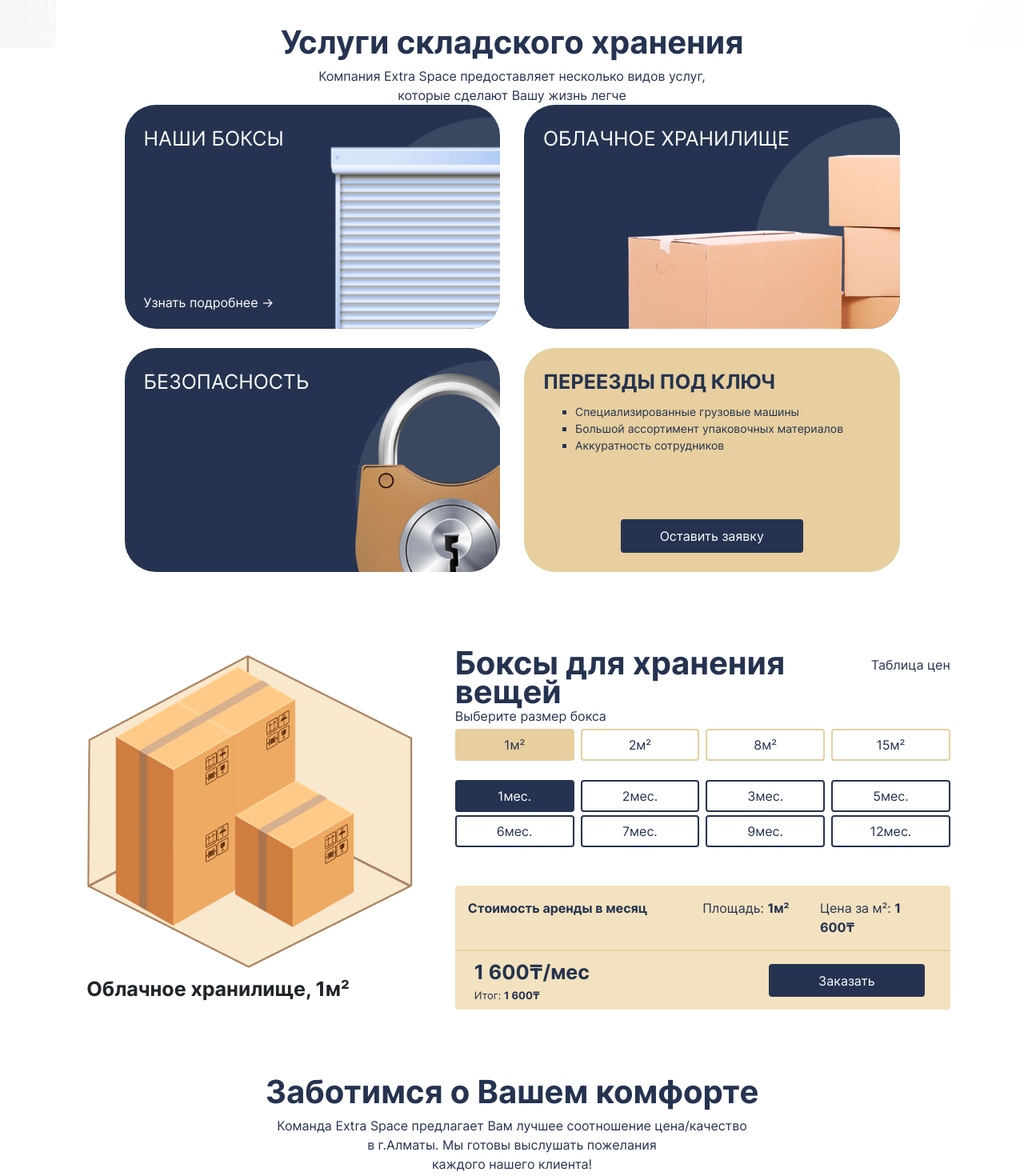
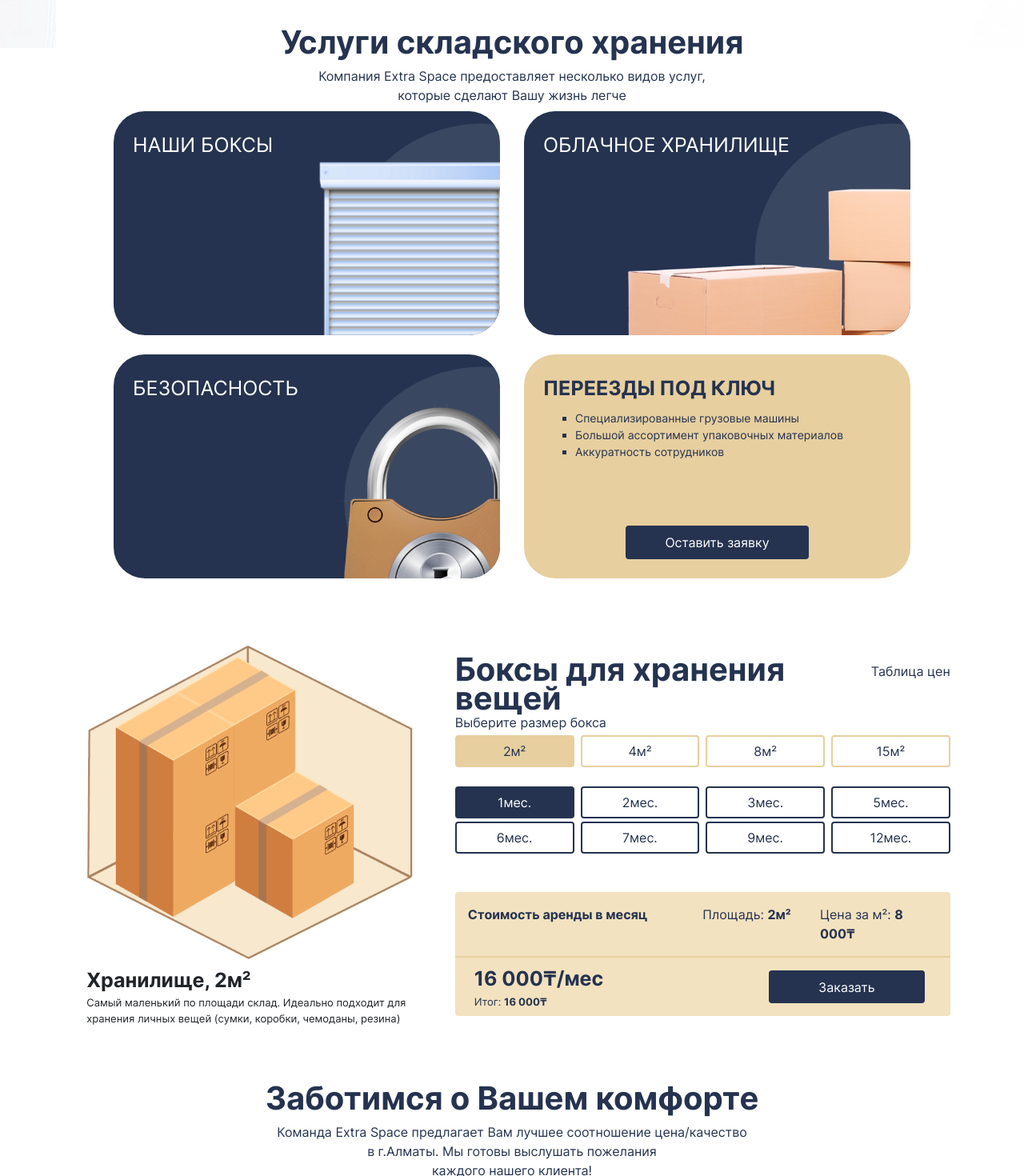
Before and after one commit to SafeLogos/ExtraSpace.UI, an Angular app: page / in a window 1280 px wide. Shown: the part 1140-2610 px from the top of the page at 80% size. Built offline with nearby package versions, Linux system fonts and the light colour scheme.

Commit message:
Ildar changes

```diff
--- a/src/app/app.module.ts
+++ b/src/app/app.module.ts
@@ -5,12 +5,14 @@ import { AppRoutingModule } from './app-routing.module';
 import { AppComponent } from './app.component';
 import { HomeComponent } from './components/home/home.component';
 import { KztCurrencyPipe } from './pipes/kzt-currency.pipe';
+import { SafePipe } from './pipes/safe.pipe';
 
 @NgModule({
   declarations: [
     AppComponent,
     HomeComponent,
-    KztCurrencyPipe
+    KztCurrencyPipe,
+    SafePipe
   ],
   imports: [
     BrowserModule,
--- a/src/app/components/home/home.component.css
+++ b/src/app/components/home/home.component.css
@@ -66,20 +66,47 @@ img.boxes-image {
     width: 90%;
 }
 
+.service-element{
+    overflow: hidden;
+}
+
+.service-element-view{
+    border-radius: 39px;
+    overflow: hidden;
+}
+
 .service-element-content {
-    border-radius: 39px;
     background-image: url("../../../assets/images/services-background.png");
     height: 280px;
     overflow: hidden;
 }
 
-.has-add-info{
+.service-element-content:hover .service-element-add-info{
+    margin-left: 1.5rem;
+}
+
+.service-element-content > img{
+    height: 150%;
+}
+
+.service-element-content-slide{
+    /*background-image: url("../../../assets/images/why-background.png");*/
+    background-image: none;
+    background-color: var(--second-color);
+}
+
+.service-slide-container{
+    width: 200%;
+    display: flex;
+    transform: translateX(-50%);
+    transition: 0.3s;
+}
+
+.service-slide-container:hover{
+    transform: translateX(0%);
     cursor: pointer;
 }
 
-.service-element-content:hover .service-element-add-info{
-    margin-left: 1.5rem;
-}
 
 .service-element-title{
     color: white;
@@ -91,16 +118,13 @@ img.boxes-image {
     transition: 0.3s;
 }
 
-.service-element-content > img{
-    height: 150%;
-}
 
 .service-element:nth-of-type(1) img, .service-element:nth-of-type(3) img{
-    transform: translate(100%, -60%);
+    transform: translate(100%, -0%);
 }
 
 .service-element:nth-of-type(2) img{
-    transform: translate(25%, -60%);
+    transform: translate(25%, -0%);
 }
 
 .service-last-element-content{
@@ -152,3 +176,16 @@ img.boxes-image {
 /* .about-inner {
     background-image: url("../../../assets/images/about/about-main.png");
 } */
+
+.address-light {
+    background-color: #f5e9d1;
+}
+
+.modal {
+
+}
+
+.modal-content {
+    width: 100%;
+
+}
--- a/src/app/components/home/home.component.html
+++ b/src/app/components/home/home.component.html
@@ -1,3 +1,25 @@
+<div class="modal fade" id="call-modal" tabindex="-1" role="dialog" aria-labelledby="exampleModalLongTitle" aria-hidden="true">
+  <div class="modal-dialog" role="document">
+    <div class="modal-content">
+      <p class="lg-text first-color"><b>Заказать звонок</b></p>
+
+      <p>Ваше имя</p>
+      <input class ="w-50" type="text">
+
+      <p>Номер телефона</p>
+      <input class ="w-50" type="text">
+
+      <p>Комментарии</p>
+
+
+      <div class="modal-footer">
+        <button type="button" class="btn btn-secondary" data-dismiss="modal">Close</button>
+        <button type="button" class="btn btn-primary">Save changes</button>
+      </div>
+    </div>
+  </div>
+</div>
+
 <div class="welcome d-flex">
   <div class="left-welcome w-50">
     <div class="left-welcome-navbar">
@@ -42,7 +64,7 @@
           <p class="text-white mb-0" style="font-size:23px;font-weight: 300;">+7 (775) 728 61 48</p>
           <p class="text-white text-right mb-0" style="margin-top:-7px; font-size:12px;">Заказать звонок</p>
         </div>
-        <button type="button" class="es-btn es-second-btn-outline es-btn-color-white ml-4 px-5 py-2"> Сдать вещи</button>
+        <button type="button" class="es-btn es-second-btn-outline es-btn-color-white ml-4 px-5 py-2" data-toggle="modal" data-target="#call-modal"> Сдать вещи</button>
       </div>
     </div>
 
@@ -57,7 +79,7 @@
   </div>
 </div>
 
-<div class="why-extraspace d-flex mt-5">
+<div class="why-extraspace d-flex mt-5" id="why-extraspace">
   <div class="left-why-extraspace w-50">
     <div class="row">
       <div class="why-image-element col-6" *ngFor="let wi of whyImages">
@@ -88,15 +110,27 @@
   <p class="text-center first-color">Компания Extra Space предоставляет несколько видов услуг, <br /> которые сделают
     Вашу жизнь легче</p>
 
-  <div class="container">
+  <div class="containe mt-2">
     <div class="service-elements row m-auto">
-      <div class="service-element col-6 mb-4" *ngFor="let service of services;"
-        (click)="smoothScroll(service.additionalInfoLink)">
-        <div class="service-element-content p-4" [class.has-add-info]="service.additionalInfoLink">
-          <p class="service-element-title mb-0">{{service.title}}</p>
-          <div class="h-75"></div>
-          <p *ngIf="service.additionalInfoLink" class="service-element-add-info text-white">Узнать подробнее &#8594;</p>
-          <img [src]="service.img" alt="service">
+      <div class="service-element col-6 mb-4"  *ngFor="let service of services;">
+        <div class="service-element-view">
+          <div class="service-slide-container">
+
+            <div class="service-element-content service-element-content-slide p-4 w-50">
+              <p class="service-element-title first-color mb-0"><b>{{service.title}}</b></p>
+              <ul class="first-color mt-2">
+                <li>{{ service.slideInfo[0] }}</li>
+                <li>{{ service.slideInfo[1] }}</li>
+                <li>{{ service.slideInfo[2] }}</li>
+              </ul>
+            </div>
+
+            <div class="service-element-content p-4 w-50">
+              <p class="service-element-title mb-0">{{service.title}}</p>
+              <img [src]="service.img" alt="service">
+            </div>
+
+          </div>
         </div>
       </div>
 
@@ -124,7 +158,8 @@
     <div>
       <img class="w-100" [class.d-none]="activePreorderSize != p.size" *ngFor="let p of preorders" [src]="p.src"
         alt="preorder">
-      <p class="md-text mt-2"><b>Облачное хранилище, {{activePreorderSize}}м²</b></p>
+      <p class="md-text mt-2"><b>Xранилище, {{activePreorderSize}}м²</b></p>
+      <p class="sm-text"> {{ activeDescription }}</p>
     </div>
   </div>
 
@@ -137,7 +172,7 @@
     <div class="size-buttons d-flex">
       <button class="es-btn mr-2 w-25"
         [ngClass]="{'es-second-btn-outline': size.size != activePreorderSize, 'es-second-btn': size.size == activePreorderSize}"
-        *ngFor="let size of preorders" (click)="activePreorderSize = size.size">{{size.size}}м²</button>
+        *ngFor="let size of preorders" (click)="activePreorderSize = size.size; activeSquarePrice = size.squarePrice; activeDescription = size.description">{{size.size}}м²</button>
     </div>
 
     <div class="month-buttons mt-4">
@@ -152,12 +187,12 @@
       <div class="preorder-calculator-head d-flex p-3">
         <p class="w-50"><b> Стоимость аренды в месяц</b></p>
         <p class="w-25">Площадь: <b>{{activePreorderSize}}м²</b></p>
-        <p class="w-25">Цена за м²: <b>{{1600 | kztCurrency:'int'}}</b></p>
+        <p class="w-25">Цена за м²: <b>{{activeSquarePrice | kztCurrency:'int'}}</b></p>
       </div>
       <div class="preorder-calculator-footer d-flex p-2 px-4">
         <div>
-          <p class="md-text"><b>{{(activePreorderSize * 1600) | kztCurrency:'int'}}/мес</b></p>
-          <p class="sm-text">Итог: <b>{{(activePreorderSize * activeMonth * 1600) | kztCurrency:'int'}}</b></p>
+          <p class="md-text"><b>{{(activePreorderSize * activeSquarePrice)|kztCurrency:'int'}}/мес</b></p>
+          <p class="sm-text">Итог: <b>{{(activePreorderSize * activeMonth * activeSquarePrice) | kztCurrency:'int'}}</b></p>
         </div>
         <button class="es-btn es-first-btn m-2">Заказать</button>
       </div>
@@ -165,7 +200,7 @@
   </div>
 </div>
 
-<div class="care">
+<div class="care" id="care">
   <div class="services-mobile p-4"></div>
   <p class="text-center first-color lg-text"> <b>Заботимся о Вашем комфорте </b></p>
   <p class="text-center first-color">Команда Extra Space предлагает Вам лучшее соотношение цена/качество <br /> в
@@ -195,7 +230,7 @@
   </div>
 </div>
 
-<div class="about mt-5">
+<div class="about mt-5" id="about">
   <div class="about-mobile p-4"></div>
   <div class="about-inner secondary-background-color d-flex align-items-center ">
     <div class="left-about text-right mr-5">
@@ -215,7 +250,7 @@
   </div>
 </div>
 
-<div class="our-clients mt-5">
+<div class="our-clients mt-5" id="our-clients">
   <div class="p-4">
     <p class="lg-text first-color text-center"><b>Наши клиенты</b></p>
     <p class="first-color text-center">Нам доверяют представители различных сфер бизнеса и мы очень ценим их доверие</p>
@@ -228,4 +263,108 @@
 </div>
 
 
-<iframe style="visibility: hidden;" src="https://yandex.ru/map-widget/v1/?um=constructor%3A941acd588a8f41d333e3ae6e97cf64fa752e3a5c5f246bb49e78782d04a74c61&amp;source=constructor" width="500" height="400" frameborder="0"></iframe>
+<div class="addresses" id="addresses">
+  <div class="addresses-mobile p-4"></div>
+  <div class="address d-flex">
+    <div class="address-left first-background-color p-4">
+      <p class="md-text text-white h-50">Алматы, ул.Абиша <br> Кекилбайулы 270, блок 4, <br> ЖК “Mega Towers”</p>
+      <div class="row mt-4" >
+        <div class="col-6 mb-3">
+          <p class="first-color-light">РЕЖИМ РАБОТЫ</p>
+          <p class="dark-white-color">Склад: круглосуточно</p>
+          <p class="dark-white-color">Офис: пн-пт с 09:00 до 20:00</p>
+        </div>
+
+        <div class="col-6 mb-3">
+          <p class="first-color-light">ТЕЛЕФОН</p>
+          <p class="dark-white-color">+7 (775) 728 61 48</p>
+          <p class="dark-white-color">+7 (747) 856 56 62</p>
+        </div>
+
+        <div class="col-6 my-3">
+          <p class="first-color-light">E-MAIL</p>
+          <p class="dark-white-color">example@info.kz</p>
+        </div>
+
+        <div class="col-6 my-3">
+          <p class="first-color-light">WHATSAPP</p>
+          <p class="dark-white-color">+7 (777) 295 00 55</p>
+        </div>
+      </div>
+    </div>
+    <div class="address-right">
+      <iframe src="https://yandex.ru/map-widget/v1/?um=constructor%3A941acd588a8f41d333e3ae6e97cf64fa752e3a5c5f246bb49e78782d04a74c61&amp;source=constructor" width="500" height="400" frameborder="0"></iframe>
+    </div>
+  </div>
+
+  <div class="address d-flex mt-2">
+    <div class="address-left address-light p-4">
+      <p class="md-text first-color h-50">Алматы, Касымова 32, <br> ЖК “Есентай”</p>
+      <div class="row mt-4" >
+        <div class="col-6 mb-3">
+          <p class="first-color-light">РЕЖИМ РАБОТЫ</p>
+          <p class="first-color">Склад: круглосуточно</p>
+          <p class="first-color">Офис: пн-пт с 09:00 до 20:00</p>
+        </div>
+
+        <div class="col-6 mb-3">
+          <p class="first-color-light">ТЕЛЕФОН</p>
+          <p class="first-color">+7 (775) 728 61 48</p>
+          <p class="first-color">+7 (747) 856 56 62 </p>
+        </div>
+
+        <div class="col-6 my-3">
+          <p class="first-color-light">E-MAIL</p>
+          <p class="first-color">example@info.kz</p>
+        </div>
+
+        <div class="col-6 my-3">
+          <p class="first-color-light">WHATSAPP</p>
+          <p class="first-color">+7 (777) 295 00 55</p>
+        </div>
+      </div>
+    </div>
+    <div class="address-right">
+      <iframe src="https://yandex.ru/map-widget/v1/?um=constructor%3A5e2e2165f3823a1220eb9e5da065970bed5849e68dcd23af0ab717d6c90a4936&amp;source=constructor"  width="500" height="400" frameborder="0"></iframe>
+    </div>
+  </div>
+</div>
+
+<div class="footer mt-5 d-flex">
+  <div class="footer-logo m-5">
+    <img src="../../../assets/images/about/logo-big.png" alt="about-main" style="width: 55%;">
+  </div>
+
+  <div class="anchors d-flex">
+    <div class="col-6 mr-5">
+      <a class="first-color animated-footer-link p-2 d-block" (click)="smoothScroll('#why-extraspace')">Преимущества</a>
+      <a class="first-color animated-footer-link p-2 d-block" (click)="smoothScroll('#services')">Услуги</a>
+      <a class="first-color animated-footer-link p-2 d-block" (click)="smoothScroll('#preorders')">Боксы</a>
+      <a class="first-color animated-footer-link p-2 d-block" (click)="smoothScroll('#care')">Галерея</a>
+    </div>
+    <div class="col-6 mr-5">
+      <a class="first-color animated-footer-link p-2 d-block" (click)="smoothScroll('#about')">О нас</a>
+      <a class="first-color animated-footer-link p-2 d-block" (click)="smoothScroll('#our-clients')">Клиенты</a>
+      <a class="first-color animated-footer-link p-2 d-block" (click)="smoothScroll('#addresses')">Адреса</a>
+    </div>
+  </div>
+
+  <div class="footer-contacts pl-5">
+    <div class="footer-phone d-flex">
+      <div class="footer-circle">
+        <i class="fa fa-phone text-white mt-2"></i>
+      </div>
+      <p class="pl-2 first-color"><b>+7(775) 728 61 48</b></p>
+      <p></p>
+    </div>
+
+    <div class="footer-instagram d-flex mt-3">
+      <div class="footer-circle">
+        <i class="fa fa-instagram text-white mt-2"></i>
+      </div>
+      <a href="https://www.instagram.com/extraspace.kz/" target="_blank" class="pl-2 first-color animated-footer-link"><b>@extraspace.kz</b></a>
+    </div>
+  </div>
+
+
+</div>
--- a/src/app/components/home/home.component.ts
+++ b/src/app/components/home/home.component.ts
@@ -17,18 +17,21 @@ export class HomeComponent implements OnInit {
   ]
 
   services: any[] = [
-    {  title:'Наши боксы', img: '../../../assets/images/services/door.png', additionalInfoLink: '#preorders'},
-    {  title:'Облачное хранилище', img: '../../../assets/images/services/boxes.png', additionalInfoLink: null},
-    {  title:'Безопасность', img: '../../../assets/images/services/lock.png', additionalInfoLink: null},
+    {  title:'Наши боксы', img: '../../../assets/images/services/door.png', slideInfo: ['Сухие отопляемые хранилища','Проветриваемые вентялицией','Удобное центральное расположение складов']},
+    {  title:'Облачное хранилище', img: '../../../assets/images/services/boxes.png', slideInfo: ['Цена только за тот объём, который храните', 'Дешевле в разы обычных хранилищ', 'Неограниченное место']},
+    {  title:'Безопасность', img: '../../../assets/images/services/lock.png', slideInfo: ['Видеонаблюдение', 'Охрана 24/7', 'Биометрические замки']},
   ]
 
   preorders: any[] = [
-    { src: '../../../assets/images/orders-description/1_order.png', size: 1 },
-    { src: '../../../assets/images/orders-description/2_order.png', size: 2 },
-    { src: '../../../assets/images/orders-description/3_order.png', size: 8 },
-    { src: '../../../assets/images/orders-description/4_order.png', size: 15 }
+    { src: '../../../assets/images/orders-description/1_order.png', size: 2, squarePrice: 8000, description: 'Самый маленький по площади склад. Идеально подходит для хранения личных вещей (сумки, коробки, чемоданы, резина)' },
+    { src: '../../../assets/images/orders-description/2_order.png', size: 4, squarePrice: 7500, description: 'Самый маленький по площади склад. Идия личных вещей (сумки, коробки, чемоданы, резина)'},
+    { src: '../../../assets/images/orders-description/3_order.png', size: 8, squarePrice: 7000, description: 'Самый маленькийо подходит для хранения личных вещей (сумки, коробки, чемоданы, резина)' },
+    { src: '../../../assets/images/orders-description/4_order.png', size: 15,squarePrice: 6500, description: 'Самый маленький по площади склад. Идеально пощей (сумки, коробки, чемоданы, резина)' }
   ]
-  activePreorderSize: number = 1;
+
+  activeDescription: string = 'Самый маленький по площади склад. Идеально подходит для хранения личных вещей (сумки, коробки, чемоданы, резина)';
+  activeSquarePrice: number = 8000;
+  activePreorderSize: number = 2;
 
   careImages: any[] = [
     [
--- /dev/null
+++ b/src/app/pipes/safe.pipe.ts
@@ -0,0 +1,12 @@
+import { Pipe, PipeTransform } from '@angular/core';
+import { DomSanitizer} from '@angular/platform-browser';
+
+@Pipe({
+  name: 'safe'
+})
+export class SafePipe implements PipeTransform {
+  constructor(private sanitizer: DomSanitizer) {}
+  transform(url) {
+    return this.sanitizer.bypassSecurityTrustResourceUrl(url);
+  }
+}
--- a/src/styles.css
+++ b/src/styles.css
@@ -1,8 +1,10 @@
 :root{
     --first-color: #253350;
-    --first-color-light: #444f64;
+    --first-color-light: #9299a7;
     --second-color: #E7CF9F;
     --second-color-light: #f3e2bf;
+
+    --dark-white: #e9ecf5;
 }
 
 @font-face {
@@ -37,7 +39,11 @@ p{
 }
 
 .first-color {
-    color: var(--first-color);
+    color: var(--first-color)!important;
+}
+
+.first-color-light {
+    color: var(--first-color-light);
 }
 
 .secondary-background-color {
@@ -50,6 +56,10 @@ p{
 
 .second-color {
     color: var(--second-color);
+}
+
+.dark-white-color{
+    color: var(--dark-white);
 }
 
 .md-icon{
@@ -77,3 +87,29 @@ p{
 .animated-link:hover{
     background-color: rgba(0, 0, 0, 0.1);
 }
+
+.footer-contacts > p {
+    font-size: 21px;
+    /* color:var(--first-color); */
+}
+
+.animated-footer-link{
+    cursor: pointer;
+}
+
+.animated-footer-link:hover{
+    color:var(--second-color)!important;
+    text-decoration: none;
+}
+
+.footer-circle {
+    background-color: var(--first-color);
+    border-radius: 50%;
+    width: 50px;
+    height: 50px;
+    text-align: center;
+}
+
+.footer-circle > i {
+    font-size: 30px;
+}
```
Also changed, not shown: 1 other file (tests, documents, lock files or other folders).
